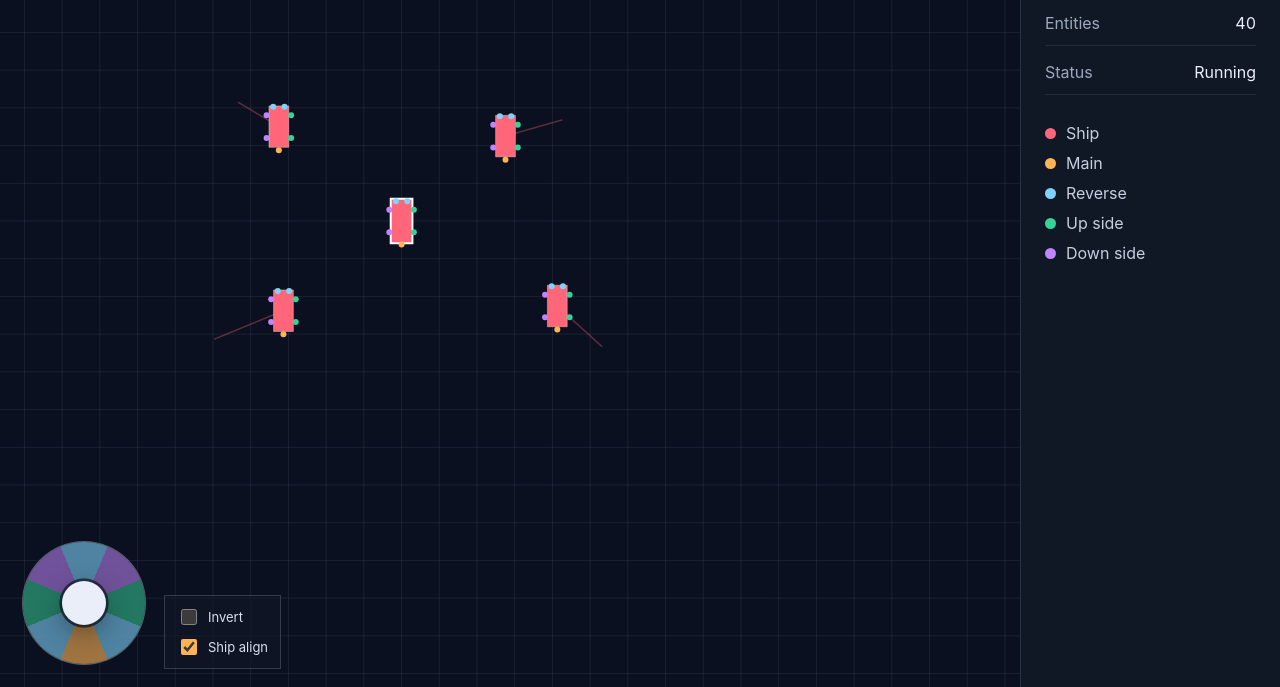
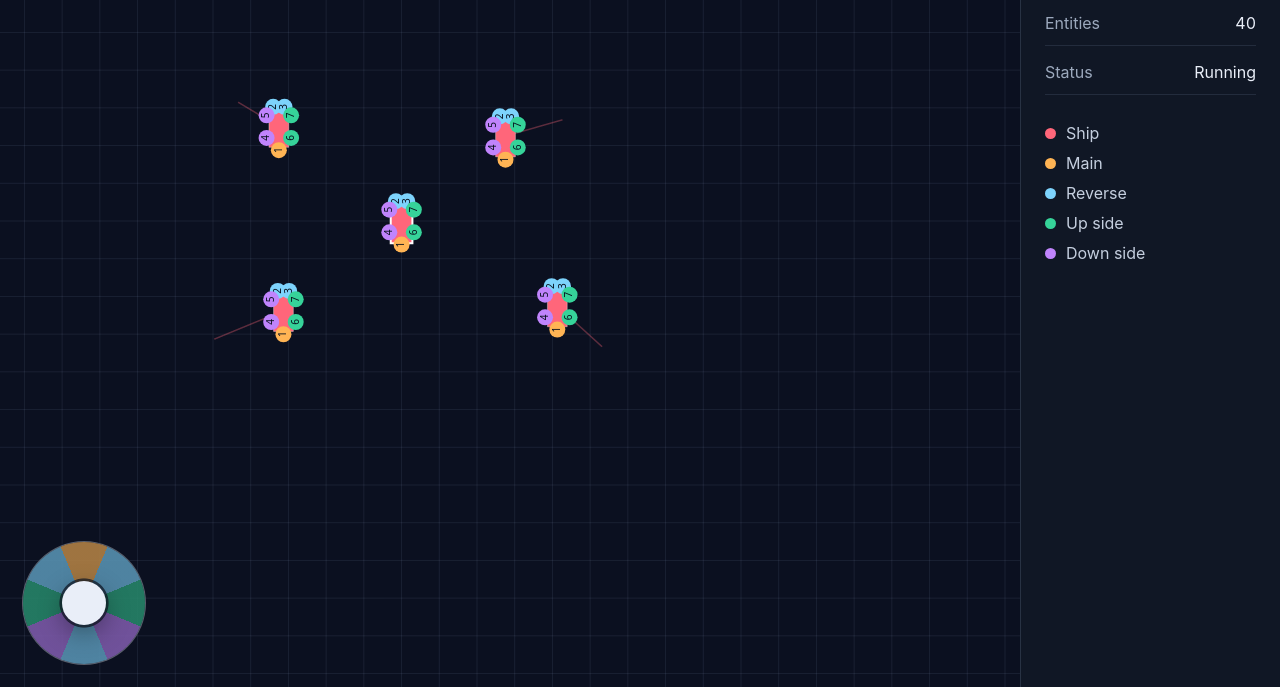
Before and after one commit to tharak/Gravity, a website with bundled scripts: page index.html in a window 1280 px wide. Shown: the part 113-800 px from the top of the page. Built offline with nearby package versions, Linux system fonts and the light colour scheme.

Commit message:
Remove stick transform controls and label thrusters

```diff
--- a/index.html
+++ b/index.html
@@ -15,10 +15,6 @@
             <div class="touch-joystick__ring">
               <div class="touch-joystick__handle"></div>
             </div>
-          </div>
-          <div class="control-options">
-            <label><input id="invert-stick" type="checkbox" />Invert</label>
-            <label><input id="align-stick" type="checkbox" checked />Ship align</label>
           </div>
         </div>
       </section>
--- a/src/game/factory.js
+++ b/src/game/factory.js
@@ -68,6 +68,7 @@ export function createThruster(world, thruster) {
     directionX: thruster.directionX,
     directionY: thruster.directionY,
     maxAcceleration: thruster.maxAcceleration,
+    number: thruster.number,
     power: 0,
     color: thruster.color
   });
@@ -76,13 +77,13 @@ export function createThruster(world, thruster) {
 
 function createDefaultThrusters(shipEntity, maxAcceleration) {
   return [
-    { shipEntity, slot: ThrusterSlot.MainBack, localX: -50, localY: 0, directionX: 1, directionY: 0, maxAcceleration, color: "#ffb454" },
-    { shipEntity, slot: ThrusterSlot.FrontLeft, localX: 42, localY: -12, directionX: -1, directionY: 0, maxAcceleration: maxAcceleration * 0.72, color: "#7dd3fc" },
-    { shipEntity, slot: ThrusterSlot.FrontRight, localX: 42, localY: 12, directionX: -1, directionY: 0, maxAcceleration: maxAcceleration * 0.72, color: "#7dd3fc" },
-    { shipEntity, slot: ThrusterSlot.TopLeft, localX: -24, localY: -26, directionX: 0, directionY: 1, maxAcceleration: maxAcceleration * 0.58, color: "#c084fc" },
-    { shipEntity, slot: ThrusterSlot.TopRight, localX: 24, localY: -26, directionX: 0, directionY: 1, maxAcceleration: maxAcceleration * 0.58, color: "#c084fc" },
-    { shipEntity, slot: ThrusterSlot.BottomLeft, localX: -24, localY: 26, directionX: 0, directionY: -1, maxAcceleration: maxAcceleration * 0.58, color: "#36d399" },
-    { shipEntity, slot: ThrusterSlot.BottomRight, localX: 24, localY: 26, directionX: 0, directionY: -1, maxAcceleration: maxAcceleration * 0.58, color: "#36d399" }
+    { shipEntity, number: 1, slot: ThrusterSlot.MainBack, localX: -50, localY: 0, directionX: 1, directionY: 0, maxAcceleration, color: "#ffb454" },
+    { shipEntity, number: 2, slot: ThrusterSlot.FrontLeft, localX: 42, localY: -12, directionX: -1, directionY: 0, maxAcceleration: maxAcceleration * 0.72, color: "#7dd3fc" },
+    { shipEntity, number: 3, slot: ThrusterSlot.FrontRight, localX: 42, localY: 12, directionX: -1, directionY: 0, maxAcceleration: maxAcceleration * 0.72, color: "#7dd3fc" },
+    { shipEntity, number: 4, slot: ThrusterSlot.TopLeft, localX: -24, localY: -26, directionX: 0, directionY: 1, maxAcceleration: maxAcceleration * 0.58, color: "#c084fc" },
+    { shipEntity, number: 5, slot: ThrusterSlot.TopRight, localX: 24, localY: -26, directionX: 0, directionY: 1, maxAcceleration: maxAcceleration * 0.58, color: "#c084fc" },
+    { shipEntity, number: 6, slot: ThrusterSlot.BottomLeft, localX: -24, localY: 26, directionX: 0, directionY: -1, maxAcceleration: maxAcceleration * 0.58, color: "#36d399" },
+    { shipEntity, number: 7, slot: ThrusterSlot.BottomRight, localX: 24, localY: 26, directionX: 0, directionY: -1, maxAcceleration: maxAcceleration * 0.58, color: "#36d399" }
   ];
 }
 
--- a/src/input/playerInput.js
+++ b/src/input/playerInput.js
@@ -1,8 +1,6 @@
 export function createPlayerInput() {
   return {
     active: false,
-    alignWithShip: true,
-    inverted: false,
     x: 0,
     y: 0,
     strength: 0
--- a/src/main.js
+++ b/src/main.js
@@ -13,8 +13,6 @@ const hudTime = document.querySelector("#hud-time");
 const hudEntities = document.querySelector("#hud-entities");
 const hudStatus = document.querySelector("#hud-status");
 const joystick = document.querySelector("#touch-joystick");
-const invertStick = document.querySelector("#invert-stick");
-const alignStick = document.querySelector("#align-stick");
 
 const world = createStarterScene();
 const playerInput = createPlayerInput();
@@ -36,20 +34,10 @@ function tick(timestamp) {
   const deltaSeconds = (timestamp - previousTimestamp) / 1000;
   previousTimestamp = timestamp;
 
-  updateJoystickAlignment();
   simulation.step(deltaSeconds);
   renderWorld(context, canvas, world, camera, { lightPosition: sunlight });
   updateHud();
   requestAnimationFrame(tick);
-}
-
-function updateJoystickAlignment() {
-  const player = queryEntities(world, [Component.PlayerControlled, Component.Rotation])[0];
-  const shipRotation = playerInput.alignWithShip && player !== undefined
-    ? getComponent(world, player, Component.Rotation).angle - Math.PI / 2
-    : 0;
-  const invertRotation = playerInput.inverted ? Math.PI : 0;
-  joystick.style.setProperty("--stick-rotation", `${shipRotation + invertRotation}rad`);
 }
 
 function updateHud() {
@@ -73,12 +61,6 @@ function getStatusText() {
 }
 
 window.addEventListener("resize", resizeCanvas);
-invertStick.addEventListener("change", () => {
-  playerInput.inverted = invertStick.checked;
-});
-alignStick.addEventListener("change", () => {
-  playerInput.alignWithShip = alignStick.checked;
-});
 bindTouchJoystick(joystick, playerInput);
 resizeCanvas();
 requestAnimationFrame(tick);
--- a/src/rendering/canvasRenderer.js
+++ b/src/rendering/canvasRenderer.js
@@ -106,7 +106,7 @@ function drawThrusters(context, world, ship, camera) {
 
     const x = thruster.localX * camera.scale;
     const y = thruster.localY * camera.scale;
-    const radius = (5 + thruster.power * 4) * camera.scale;
+    const radius = Math.max((5 + thruster.power * 4) * camera.scale, 8);
 
     if (thruster.power > 0) {
       context.fillStyle = `${thruster.color}55`;
@@ -119,6 +119,12 @@ function drawThrusters(context, world, ship, camera) {
     context.beginPath();
     context.arc(x, y, Math.max(radius, 3), 0, Math.PI * 2);
     context.fill();
+
+    context.fillStyle = "#07111f";
+    context.font = String(Math.max(10, 12 * camera.scale)) + "px ui-sans-serif, system-ui, sans-serif";
+    context.textAlign = "center";
+    context.textBaseline = "middle";
+    context.fillText(String(thruster.number), x, y);
   }
 }
 
--- a/src/styles/app.css
+++ b/src/styles/app.css
@@ -155,30 +155,6 @@ body {
       rgba(54, 211, 153, 0.52) 270deg 315deg,
       rgba(125, 211, 252, 0.58) 315deg 360deg
     );
-  transform: rotate(var(--stick-rotation, 0rad));
-}
-
-.control-options {
-  display: grid;
-  gap: 8px;
-  padding: 10px 12px;
-  border: 1px solid rgba(233, 238, 248, 0.18);
-  background: rgba(16, 23, 37, 0.72);
-  font-size: 13px;
-}
-
-.control-options label {
-  display: flex;
-  align-items: center;
-  gap: 8px;
-  color: #d7dfed;
-  white-space: nowrap;
-}
-
-.control-options input {
-  width: 16px;
-  height: 16px;
-  accent-color: #ffb454;
 }
 
 .touch-joystick__handle {
--- a/src/systems/playerInputSystem.js
+++ b/src/systems/playerInputSystem.js
@@ -18,9 +18,8 @@ export function applyPlayerInput(world, inputById) {
     }
 
     const rotation = getComponent(world, ship, Component.Rotation)?.angle ?? SHIP_FACING_UP;
-    const referenceRotation = input.alignWithShip ? rotation : SHIP_FACING_UP;
     const command = input.active ? createManualCommand(input) : createStabilizeCommand(world, ship);
-    const localCommand = worldToLocal(command, referenceRotation);
+    const localCommand = worldToLocal(command, SHIP_FACING_UP);
     const powerBySlot = mapInputToThrusterPower(localCommand);
 
     applyThrustersToShip(world, ship, powerBySlot, rotation);
@@ -67,8 +66,7 @@ export function getSectorSlots(x, y) {
 }
 
 function createManualCommand(input) {
-  const rotation = input.inverted ? Math.PI : 0;
-  return rotateVector({ x: input.x, y: input.y, strength: clamp01(input.strength) }, rotation);
+  return { x: input.x, y: input.y, strength: clamp01(input.strength) };
 }
 
 function createStabilizeCommand(world, ship) {
@@ -133,15 +131,6 @@ function localToWorld(vector, rotation) {
   };
 }
 
-function rotateVector(vector, rotation) {
-  const cos = Math.cos(rotation);
-  const sin = Math.sin(rotation);
-  return {
-    x: vector.x * cos - vector.y * sin,
-    y: vector.x * sin + vector.y * cos,
-    strength: vector.strength
-  };
-}
 
 function normalizeAngle(angle) {
   return (angle + FULL_CIRCLE) % FULL_CIRCLE;
```
Also changed, not shown: tests/playerInput.test.js (+12 -15 lines), README.md.
